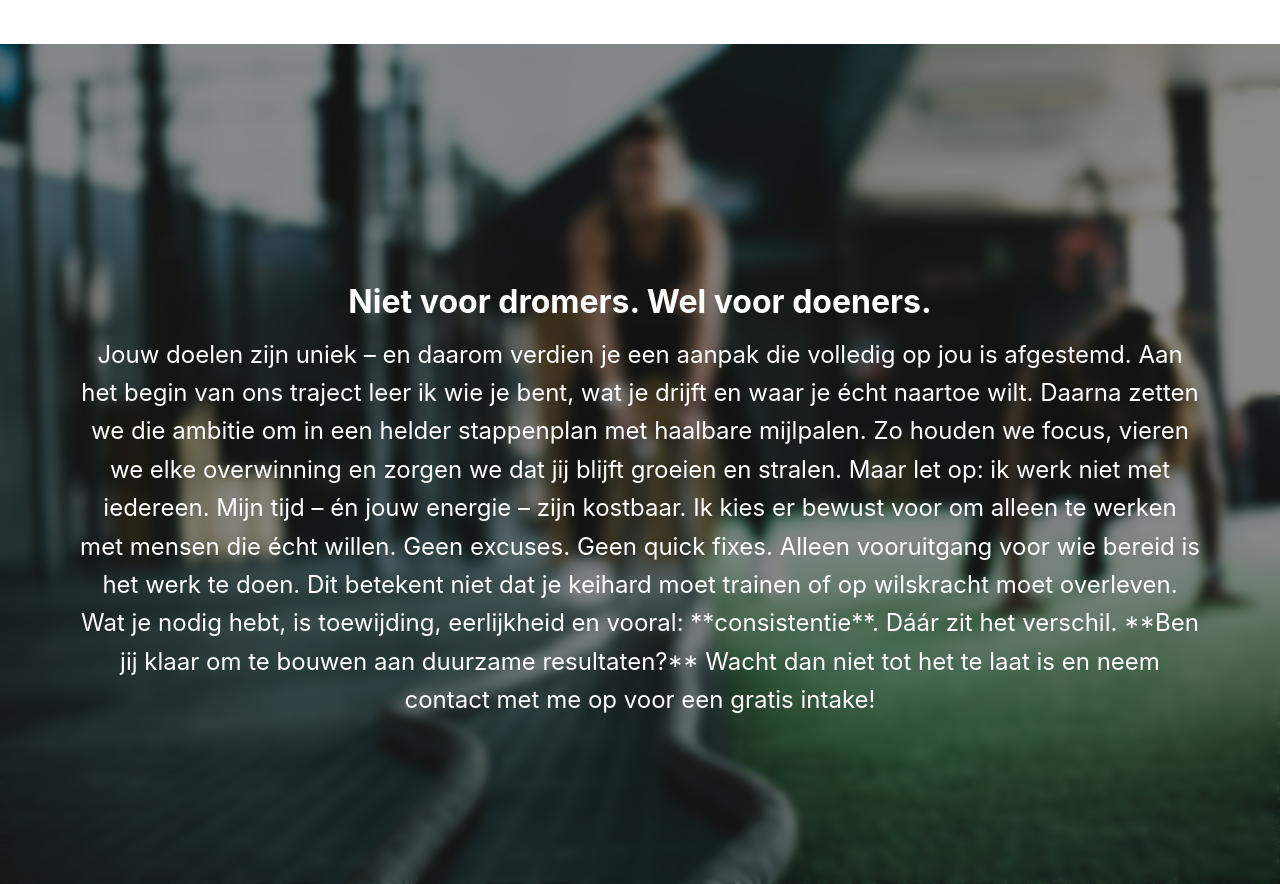
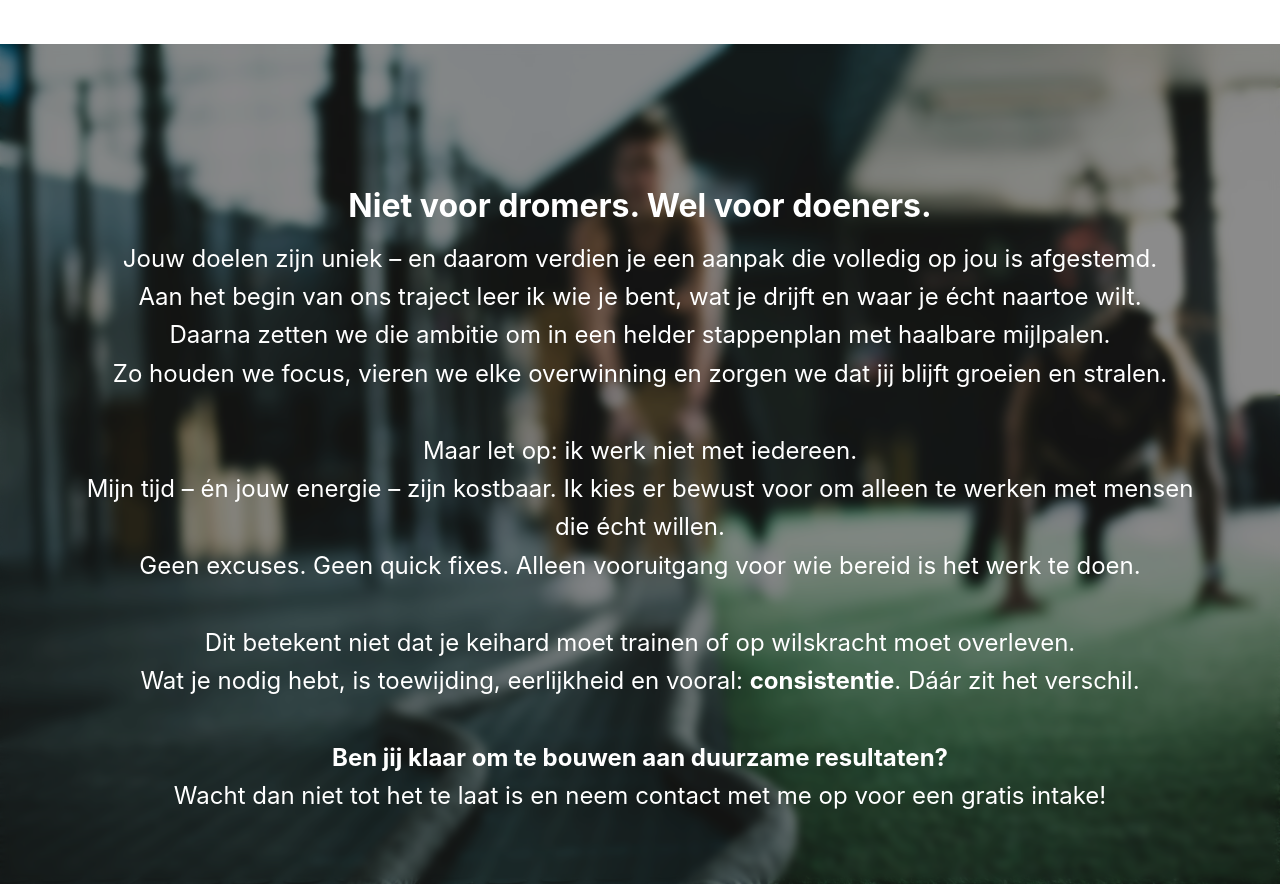
Before and after one commit to TimTools/fitnissen-site, a Jekyll site: the page built from index.html, in a window 1280 px wide and 900 px high, scrolled down 888 px, cut to the strip 16-900 px from the top of the window. Built offline with Jekyll 4.4.1, drawn with Linux system fonts in a browser that asks for light colours; nearby versions of some CDN libraries; the list of posts is cut into pages by our own code.

Commit message:
Refactor excerpt formatting in index.html for improved readability

```diff
--- a/index.html
+++ b/index.html
@@ -29,20 +29,17 @@ data:
       height: 100vh
       theme: dark
       type: cover
-      excerpt: >
-        Jouw doelen zijn uniek – en daarom verdien je een aanpak die volledig op jou is afgestemd.
-        Aan het begin van ons traject leer ik wie je bent, wat je drijft en waar je écht naartoe wilt.
-        Daarna zetten we die ambitie om in een helder stappenplan met haalbare mijlpalen.
-        Zo houden we focus, vieren we elke overwinning en zorgen we dat jij blijft groeien en stralen.
-
-        Maar let op: ik werk niet met iedereen.
-        Mijn tijd – én jouw energie – zijn kostbaar. Ik kies er bewust voor om alleen te werken met mensen die écht willen.
-        Geen excuses. Geen quick fixes. Alleen vooruitgang voor wie bereid is het werk te doen.
-
-        Dit betekent niet dat je keihard moet trainen of op wilskracht moet overleven.
-        Wat je nodig hebt, is toewijding, eerlijkheid en vooral: **consistentie**. Dáár zit het verschil.
-
-        **Ben jij klaar om te bouwen aan duurzame resultaten?**
+      excerpt: |
+        Jouw doelen zijn uniek – en daarom verdien je een aanpak die volledig op jou is afgestemd.<br>
+        Aan het begin van ons traject leer ik wie je bent, wat je drijft en waar je écht naartoe wilt.<br>
+        Daarna zetten we die ambitie om in een helder stappenplan met haalbare mijlpalen.<br>
+        Zo houden we focus, vieren we elke overwinning en zorgen we dat jij blijft groeien en stralen.<br><br>
+        Maar let op: ik werk niet met iedereen.<br>
+        Mijn tijd – én jouw energie – zijn kostbaar. Ik kies er bewust voor om alleen te werken met mensen die écht willen.<br>
+        Geen excuses. Geen quick fixes. Alleen vooruitgang voor wie bereid is het werk te doen.<br><br>
+        Dit betekent niet dat je keihard moet trainen of op wilskracht moet overleven.<br>
+        Wat je nodig hebt, is toewijding, eerlijkheid en vooral: <strong>consistentie</strong>. Dáár zit het verschil.<br><br>
+        <strong>Ben jij klaar om te bouwen aan duurzame resultaten?</strong><br>
         Wacht dan niet tot het te laat is en neem contact met me op voor een gratis intake!
       background_image:
         gradient: 'linear-gradient(135deg, rgba(34, 139, 87, 0.4), rgba(139, 34, 139, 0.4))'
@@ -68,18 +65,4 @@ data:
           actions:
             - text: "Learn More"
               url: ""
-
-    # - title: "SOCIALS:"
-    #   disabled: true
-    #   theme: dark
-    #   excerpt: ""
-    #   actions:
-    #     - text: '<i class="fab fa-instagram"></i> fitnissen_pt'
-    #       type: outline-theme-dark
-    #       url: "https://www.instagram.com/fitnissen_pt/"
-    #   background_color: "#0a2340"
-    #   image:
-    #     is_row: true
-    #     full_width: true
-    #     style: "max-width: 1000px;"
 ---
```
